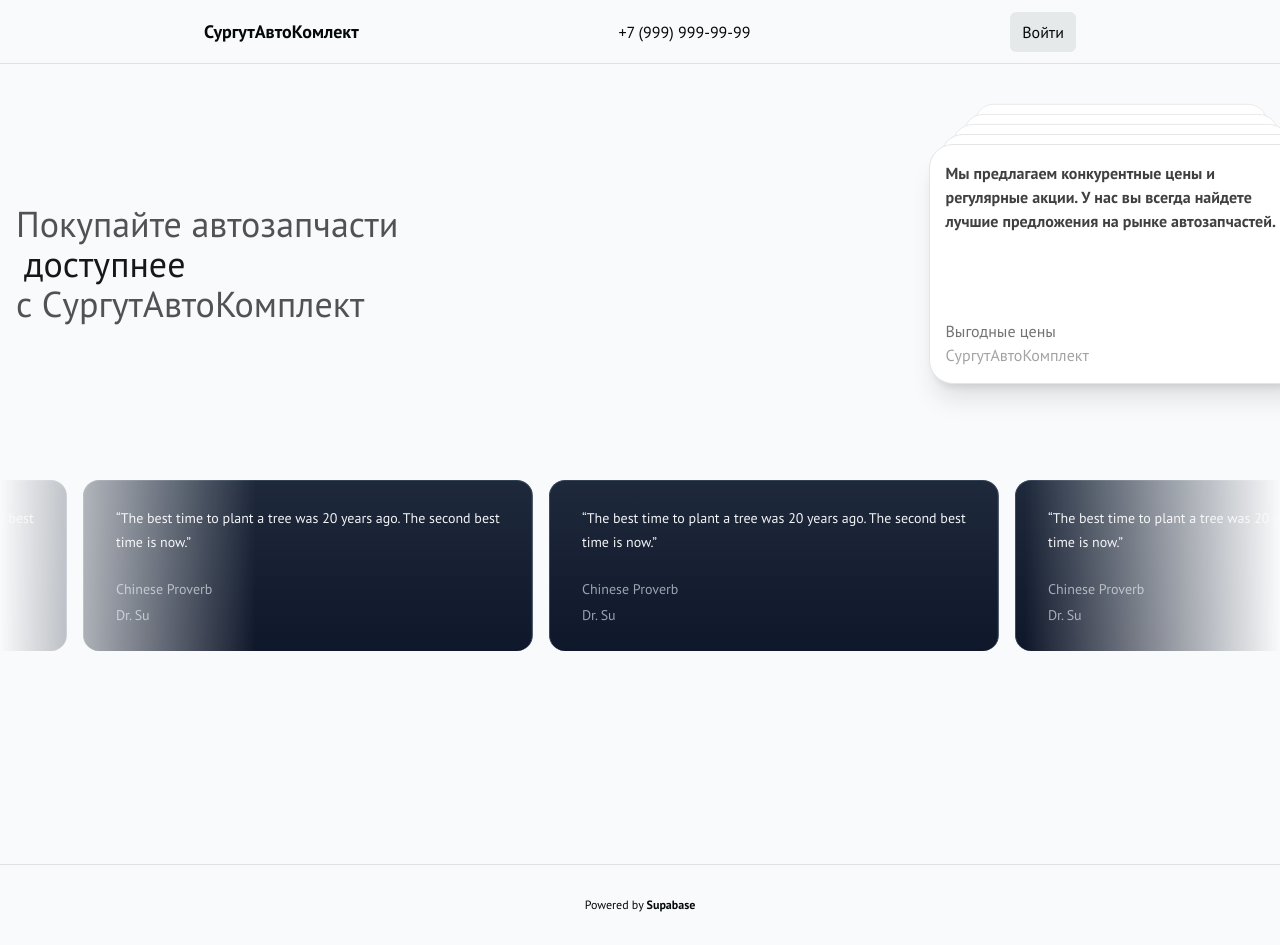
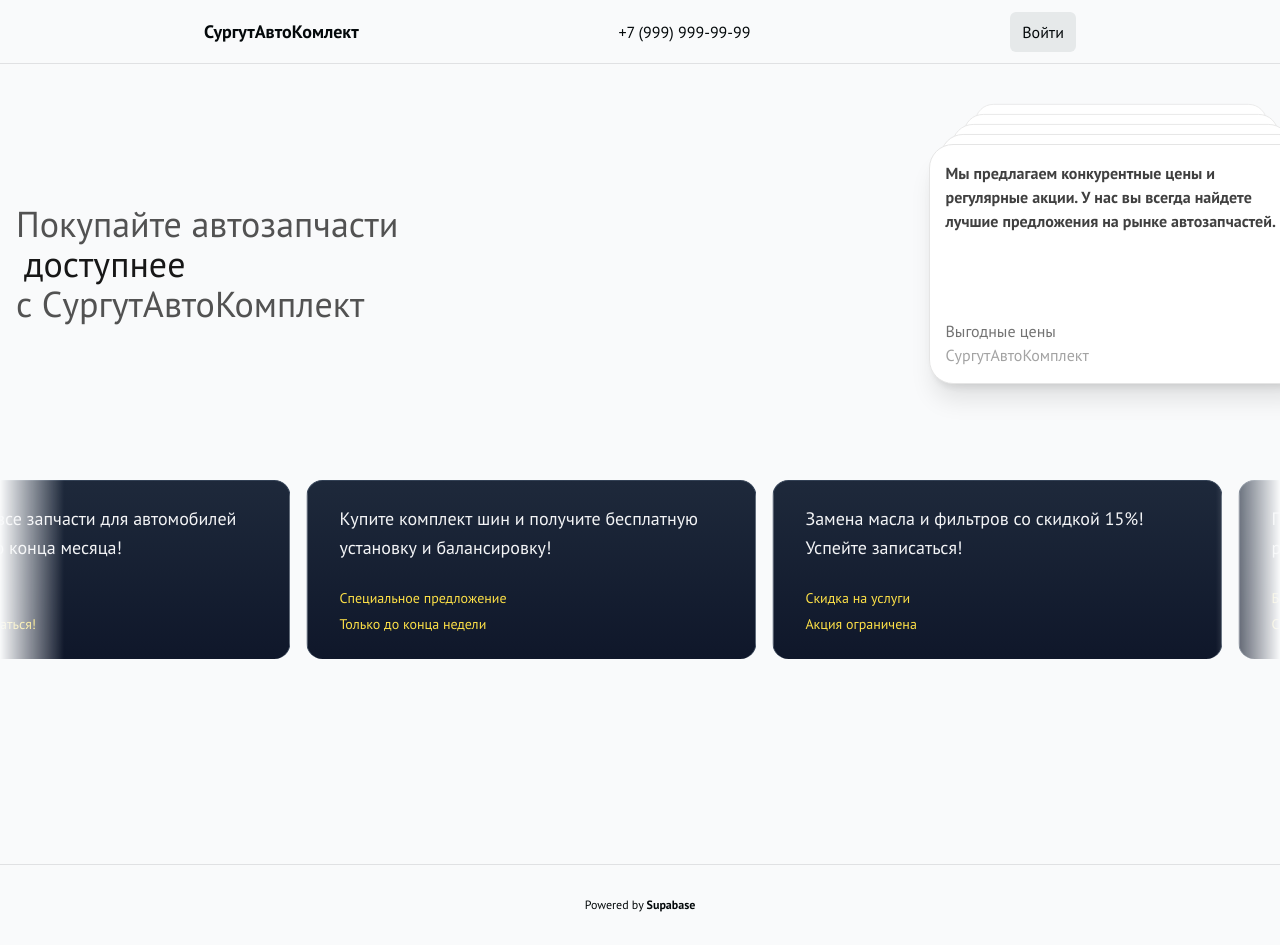
Before and after one commit to EvgeniiBazalev/surgut-auto-complect, a Next.js app: page / in a window 1280 px wide. Shown: the top 945 px of the page. Built offline with nearby package versions, Linux system fonts and the light colour scheme; no server answers.

Commit message:
moving card for autoShop

```diff
--- a/components/Header.tsx
+++ b/components/Header.tsx
@@ -1,6 +1,4 @@
-import { CarOutlined, ShopOutlined } from "@ant-design/icons";
 import AuthButton from "../components/AuthButton";
-import { createClient } from "@/utils/supabase/server";
 
 export default async function Header() {
   return (
--- a/components/pageComponents/mainPage/InfiniteMovingCards.tsx
+++ b/components/pageComponents/mainPage/InfiniteMovingCards.tsx
@@ -6,7 +6,7 @@ import React, { useEffect, useState } from "react";
 export const InfiniteMovingCards = ({
   items,
   direction = "left",
-  speed = "fast",
+  speed = "slow",
   pauseOnHover = true,
   className,
 }: {
@@ -73,7 +73,7 @@ export const InfiniteMovingCards = ({
     <div
       ref={containerRef}
       className={cn(
-        "scroller relative z-20  max-w-7xl overflow-hidden  [mask-image:linear-gradient(to_right,transparent,white_20%,white_80%,transparent)]",
+        "scroller relative z-20  max-w-7xl overflow-hidden  [mask-image:linear-gradient(to_right,transparent,white_5%,white_95%,transparent)]",
         className
       )}
     >
@@ -99,15 +99,15 @@ export const InfiniteMovingCards = ({
                 aria-hidden="true"
                 className="user-select-none -z-1 pointer-events-none absolute -left-0.5 -top-0.5 h-[calc(100%_+_4px)] w-[calc(100%_+_4px)]"
               ></div>
-              <span className=" relative z-20 text-sm leading-[1.6] text-gray-100 font-normal">
+              <span className=" relative z-20 text-lg leading-[1.6] text-gray-100 font-normal">
                 {item.quote}
               </span>
               <div className="relative z-20 mt-6 flex flex-row items-center">
                 <span className="flex flex-col gap-1">
-                  <span className=" text-sm leading-[1.6] text-gray-400 font-normal">
+                  <span className=" text-sm leading-[1.6]  text-yellow-300 font-normal">
                     {item.name}
                   </span>
-                  <span className=" text-sm leading-[1.6] text-gray-400 font-normal">
+                  <span className=" text-sm leading-[1.6] text-yellow-300 font-normal">
                     {item.title}
                   </span>
                 </span>
--- a/components/pageComponents/mainPage/InfiniteMovingCardsMain.tsx
+++ b/components/pageComponents/mainPage/InfiniteMovingCardsMain.tsx
@@ -4,23 +4,32 @@ import { InfiniteMovingCards } from "./InfiniteMovingCards";
 const items = [
   {
     quote:
-      "“The best time to plant a tree was 20 years ago. The second best time is now.”",
-    name: "Chinese Proverb",
-    title: "Dr. Su",
+      "Скидка 20% на все запчасти для автомобилей Toyota только до конца месяца!",
+    name: "Акция месяца",
+    title: "Спешите воспользоваться!",
   },
-
   {
     quote:
-      "“The best time to plant a tree was 20 years ago. The second best time is now.”",
-    name: "Chinese Proverb",
-    title: "Dr. Su",
+      "Купите комплект шин и получите бесплатную установку и балансировку!",
+    name: "Специальное предложение",
+    title: "Только до конца недели",
   },
-
+  {
+    quote: "Замена масла и фильтров со скидкой 15%! Успейте записаться!",
+    name: "Скидка на услуги",
+    title: "Акция ограничена",
+  },
   {
     quote:
-      "“The best time to plant a tree was 20 years ago. The second best time is now.”",
-    name: "Chinese Proverb",
-    title: "Dr. Su",
+      "При покупке запчастей на сумму от 5000 рублей — бесплатная доставка по Сургуту!",
+    name: "Бесплатная доставка",
+    title: "Спешите воспользоваться",
+  },
+  {
+    quote:
+      "Сезонная распродажа автозапчастей: скидки до 50% на определенные позиции!",
+    name: "Сезонная распродажа",
+    title: "Только сейчас",
   },
 ];
 
```
